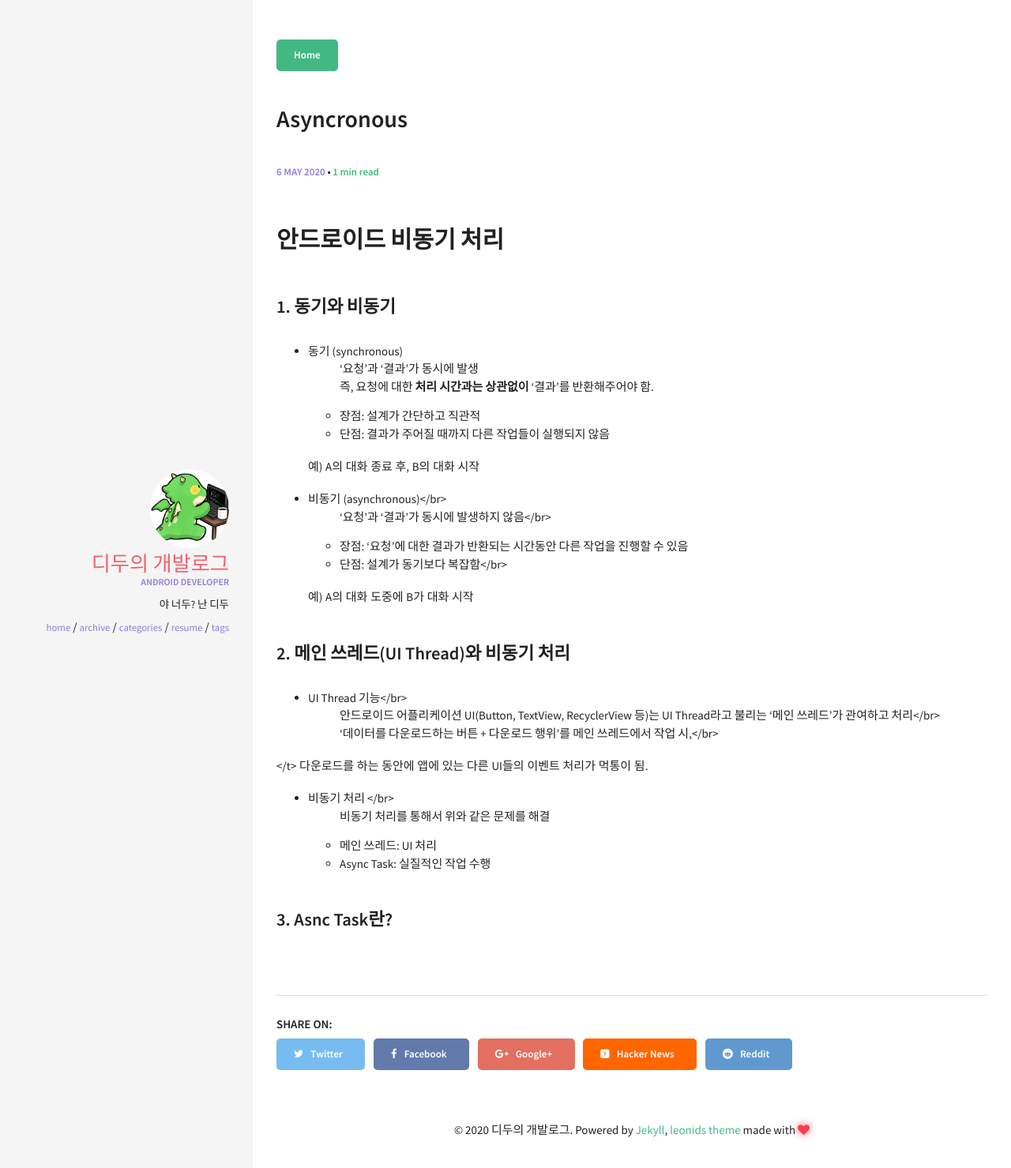
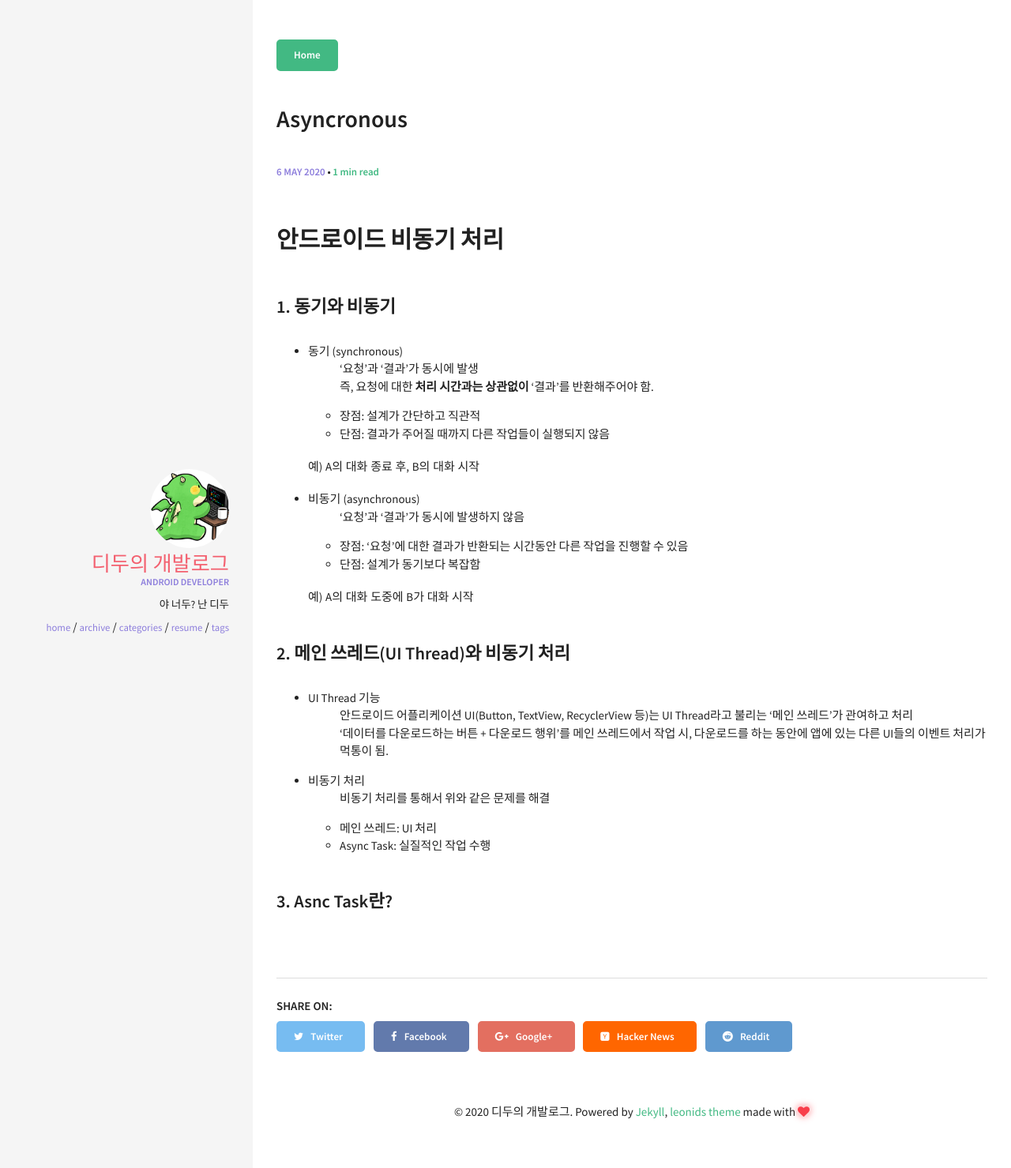
Before and after one commit to sgmsgood/sgmsgood.github.io, a Jekyll site: the page built from _posts/2020-05-06-android-Async.md, in a window 1280 px wide. Shown: the top 1479 px of the page at 79% size. Built offline with Jekyll 4.4.1, drawn with Linux system fonts in a browser that asks for light colours.

Commit message:
ㅋㅋㅋㅋ

```diff
--- a/_posts/2020-05-06-android-Async.md
+++ b/_posts/2020-05-06-android-Async.md
@@ -14,20 +14,20 @@ comments: true
 
     예) A의 대화 종료 후, B의 대화 시작
 
-* 비동기 (asynchronous)</br>
-: '요청'과 '결과'가 동시에 발생하지 않음</br>
+* 비동기 (asynchronous)
+: '요청'과 '결과'가 동시에 발생하지 않음
     * 장점: '요청'에 대한 결과가 반환되는 시간동안 다른 작업을 진행할 수 있음
-    * 단점: 설계가 동기보다 복잡함</br>
+    * 단점: 설계가 동기보다 복잡함
 
     예) A의 대화 도중에 B가 대화 시작
 
 ### 2. 메인 쓰레드(UI Thread)와 비동기 처리
-* UI Thread 기능</br>
-: 안드로이드 어플리케이션 UI(Button, TextView, RecyclerView 등)는 UI Thread라고 불리는 '메인 쓰레드'가 관여하고 처리</br>
-: '데이터를 다운로드하는 버튼 + 다운로드 행위'를 메인 쓰레드에서 작업 시,</br>
-</t> 다운로드를 하는 동안에 앱에 있는 다른 UI들의 이벤트 처리가 먹통이 됨.
+* UI Thread 기능
+: 안드로이드 어플리케이션 UI(Button, TextView, RecyclerView 등)는 UI Thread라고 불리는 '메인 쓰레드'가 관여하고 처리
+: '데이터를 다운로드하는 버튼 + 다운로드 행위'를 메인 쓰레드에서 작업 시,
+다운로드를 하는 동안에 앱에 있는 다른 UI들의 이벤트 처리가 먹통이 됨.
 
-* 비동기 처리 </br>
+* 비동기 처리
 : 비동기 처리를 통해서 위와 같은 문제를 해결
     * 메인 쓰레드: UI 처리
     * Async Task: 실질적인 작업 수행
```
